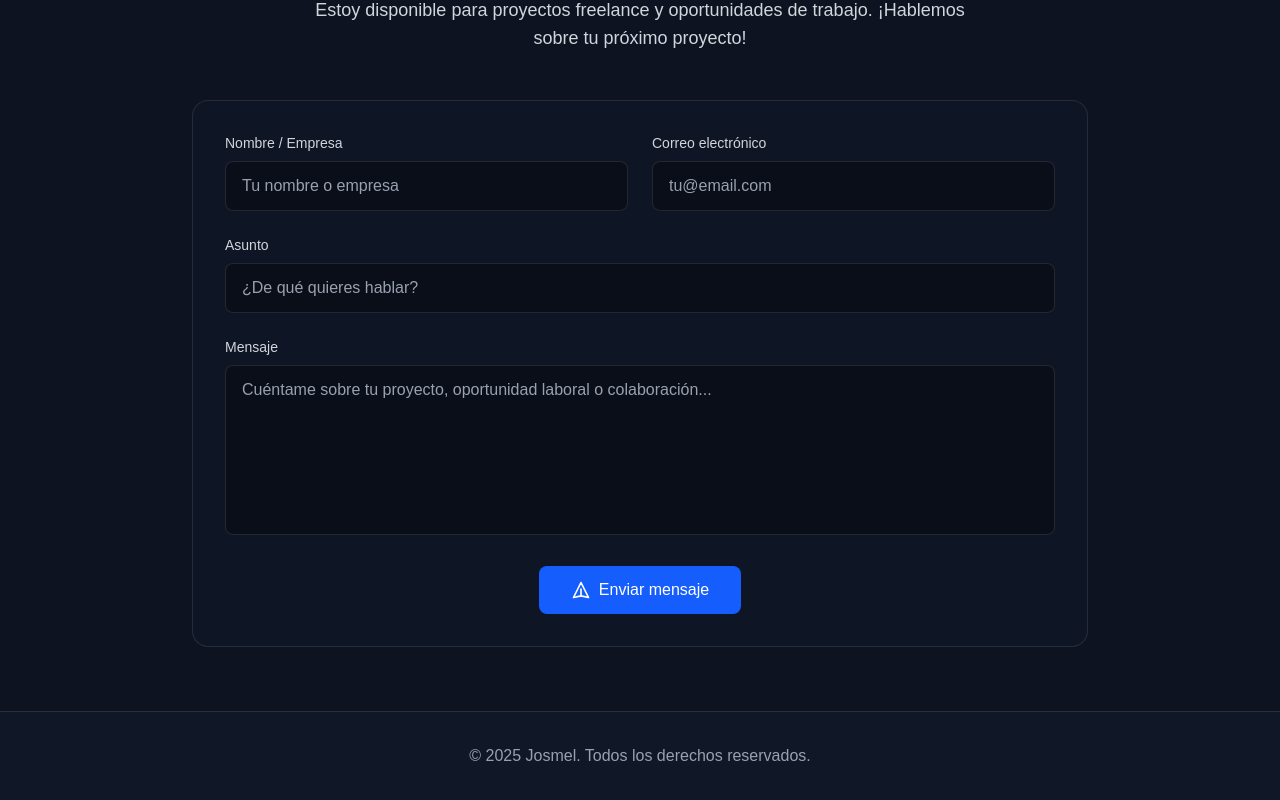
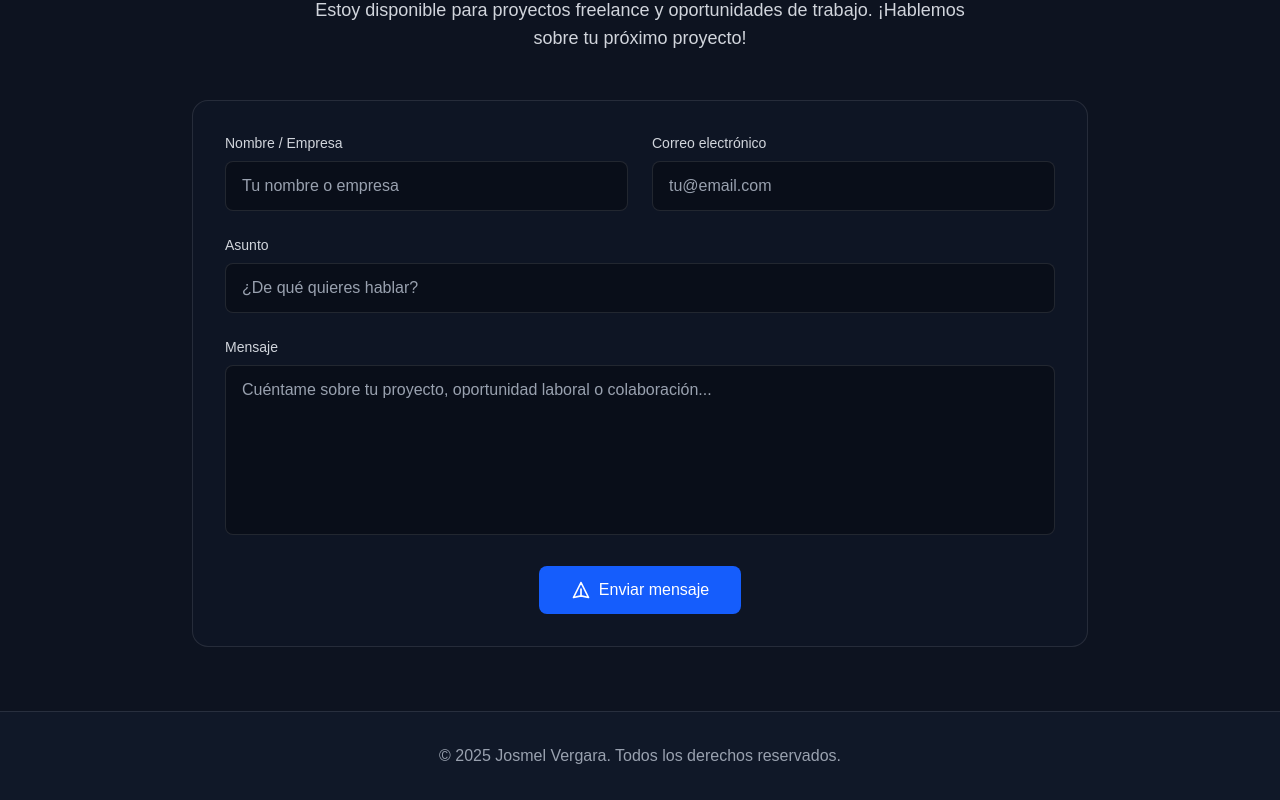
Before and after one commit to josmeldev/portafolioweb, a Next.js app: page / in a window 1280 px wide. Shown: the part 3327-4127 px from the top of the page. Built offline with nearby package versions, Linux system fonts and the light colour scheme.

Commit message:
Update footer copyright year to current year

```diff
--- a/src/app/page.tsx
+++ b/src/app/page.tsx
@@ -906,7 +906,7 @@ export default function Home() {
       <footer className="py-8 px-4 sm:px-6 lg:px-8 border-t border-white/10">
         <div className="max-w-7xl mx-auto text-center">
           <p className="text-gray-400">
-            © 2025 Josmel. Todos los derechos reservados.
+            © {new Date().getFullYear()} Josmel Vergara. Todos los derechos reservados.
           </p>
         </div>
       </footer>
```
